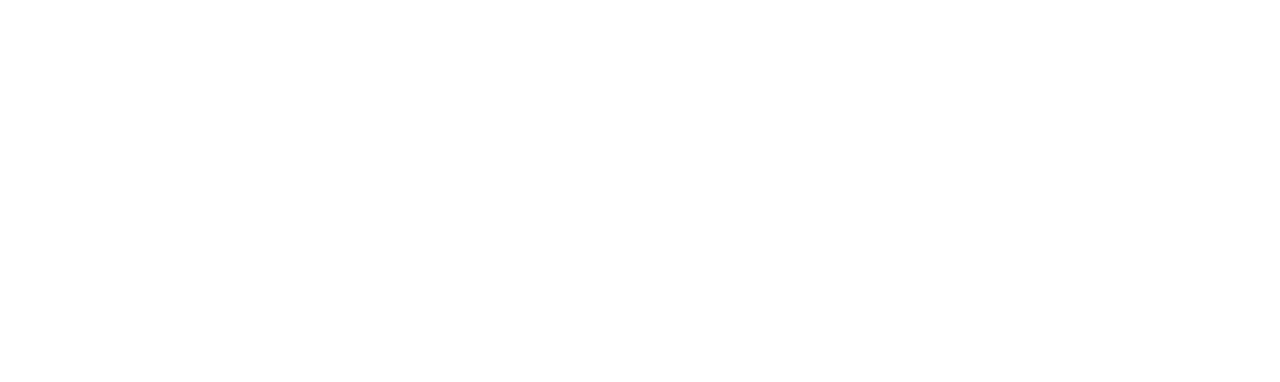
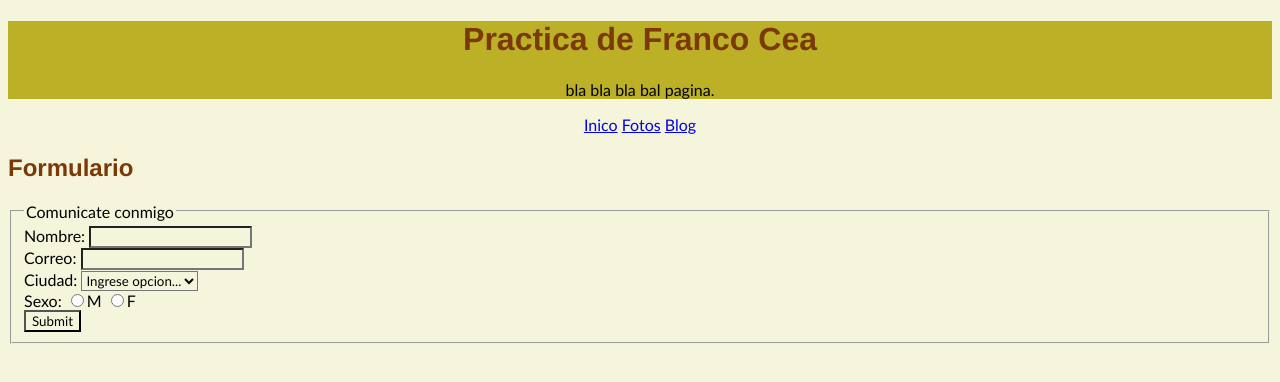
Before and after one commit to francoflen/Git-Hub-practica, a plain HTML site: page index.html in a window 1280 px wide. Drawn offline with Linux system fonts and the light colour scheme.

Commit message:
Formulario

```diff
--- a/index.html
+++ b/index.html
@@ -4,9 +4,54 @@
     <meta charset="UTF-8">
     <meta http-equiv="X-UA-Compatible" content="IE=edge">
     <meta name="viewport" content="width=device-width, initial-scale=1.0">
+    <link rel="stylesheet" href="Estilos/style.css">
     <title>Practica de GitHub</title>
 </head>
 <body>
-
+    <header class="bc">
+        <h1>Practica de Franco Cea</h1>
+        <p>bla bla bla bal pagina.</p>
+    </header>
+    <nav>
+        <a href="index.html">Inico</a>
+        <a href="#">Fotos</a>
+        <a href="#">Blog</a>
+    </nav>
+    <div>
+        <h2>Formulario</h2>
+        <form>
+            <fieldset>
+                <legend>
+                    Comunicate conmigo
+                </legend>
+                <div>
+                    <div>
+                        <label>Nombre:</label>
+                        <input type="text">
+                    </div>
+                    <div>
+                        <label>Correo:</label>
+                        <input type="email">
+                    </div>
+                    <div>
+                        <label>Ciudad:</label>
+                        <select>
+                            <option>Ingrese opcion...</option>
+                            <option>Osorno</option>
+                            <option>Valdivia</option>
+                        </select>
+                    </div>
+                    <div>
+                        <label>Sexo:</label>
+                        <input type="radio" name="!">M
+                        <input type="radio" name="!">F
+                    </div>
+                    <button>
+                        Submit
+                    </button>
+                </div>
+            </fieldset>
+        </form>
+    </div>
 </body>
 </html>
```
